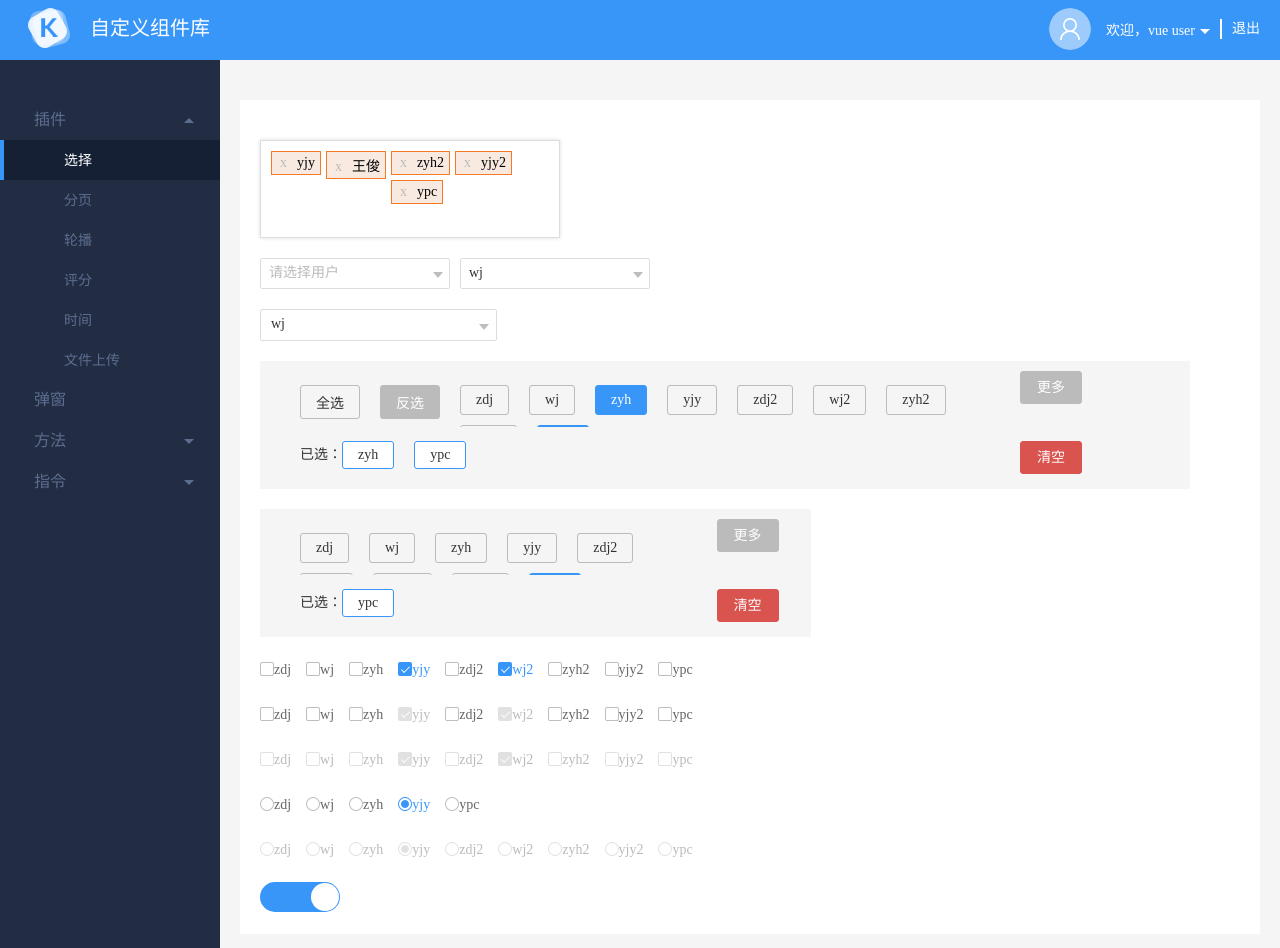
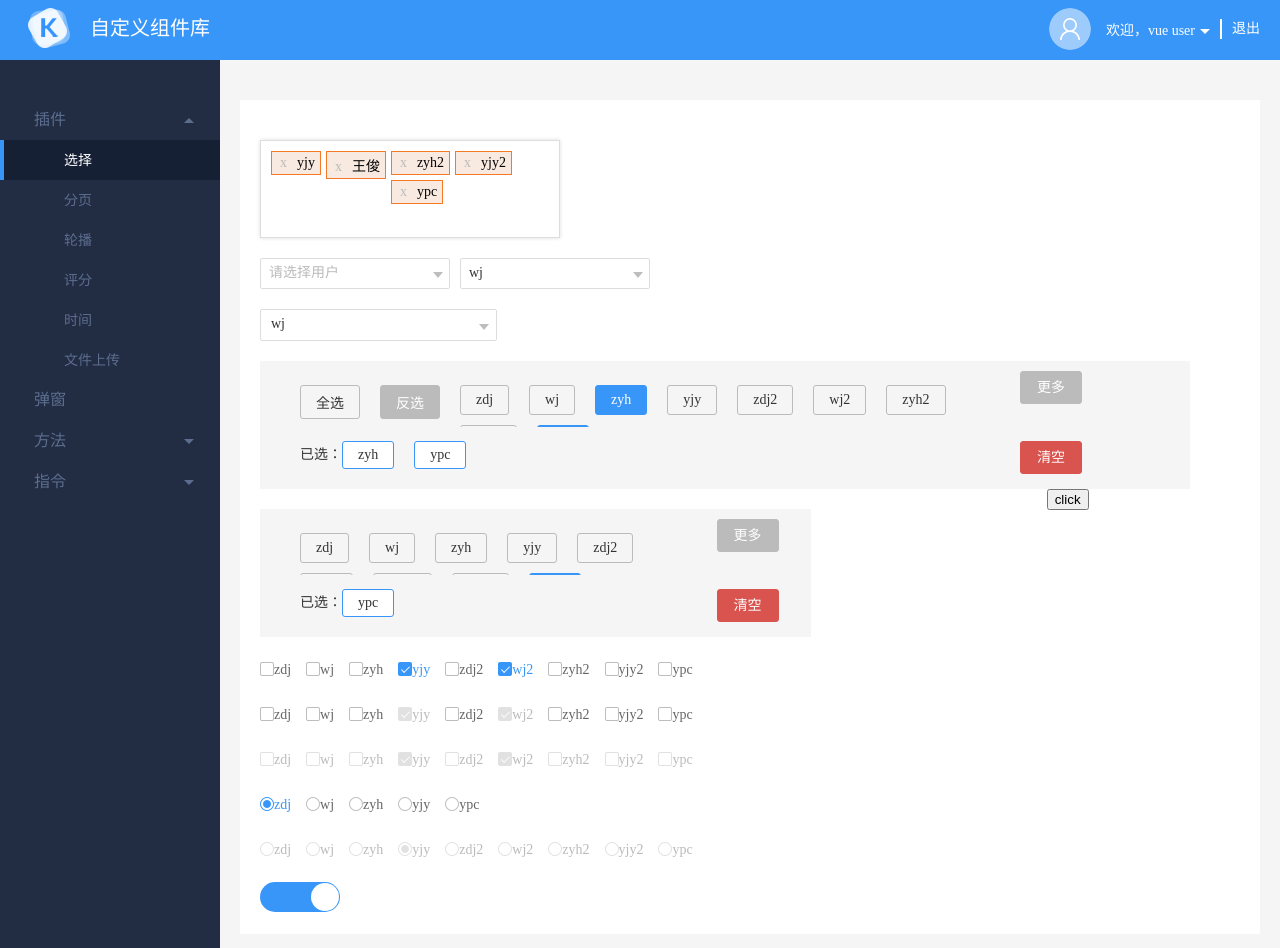
Before and after one commit to junwoung/UI-Frame, a Vue app: page /#/select in a window 1280 px wide. Shown: the top 948 px of the page. Built offline with nearby package versions, Linux system fonts and the light colour scheme; the HTML template or start-up script is replaced by a standard one.

Commit message:
修复select插件，对业务层选项监听问题

```diff
--- a/src/business/select/select.vue
+++ b/src/business/select/select.vue
@@ -36,7 +36,9 @@
 		<div style="margin-top:20px;float:left;width:100%;" class="clerafix">
 			<my-select :select="selectSwitch" @callback="pick11"></my-select>
 		</div>
-
+		<div>
+			<button @click='change'>click</button>
+		</div>
 	</div>
 </template>
 
@@ -221,7 +223,7 @@
 					// 	{id:9,name:'yjy2'},
 					// 	{id:5,name:'ypc'}
 					// ],
-					selected: 4
+					selected: 1
 				},
 				selectRd2:{
 					type: 'radio',
@@ -274,6 +276,13 @@
 			}
 		},
 		methods: {
+			init: function(){
+				this.selectRd.selected = 2
+				setTimeout(() => {
+					console.log(this.selectRd)
+				},1000)
+
+			},
 			pick: function(selected){
 				console.log(selected);
 			},
@@ -306,7 +315,12 @@
 			},
 			pick11: function(selected){
 				console.log(selected);
+			},
+			change: function(){
+				this.init()
 			}
+		},
+		mounted(){
 		}
 	}
 </script>
--- a/src/components/vSelect/select.vue
+++ b/src/components/vSelect/select.vue
@@ -468,6 +468,9 @@
 			},
 			'select.data': function(){
 				this.init()
+			},
+			'select.selected': function(val){
+				this.selected = val
 			}
 		}
 	}
```
